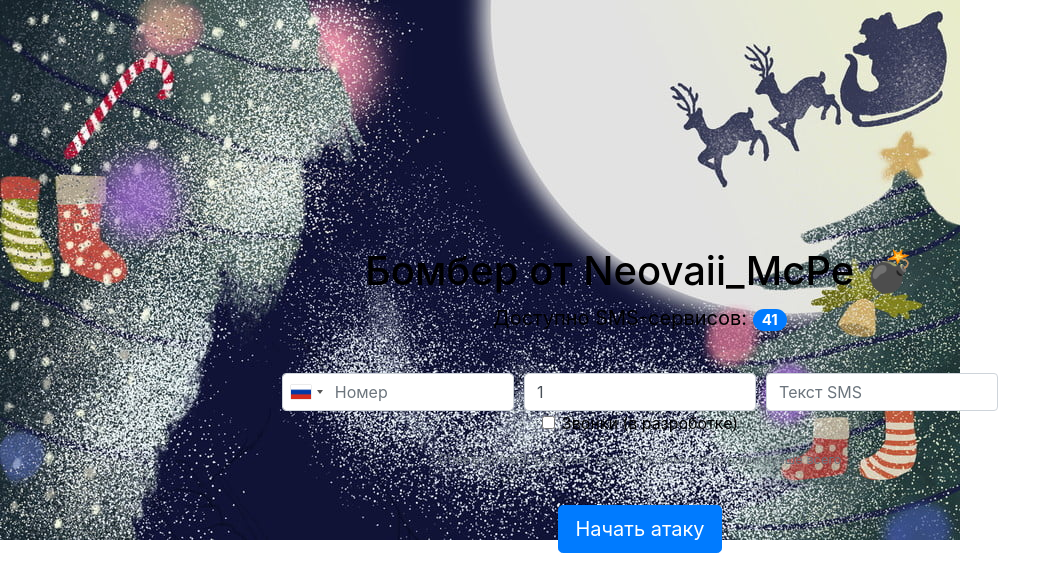
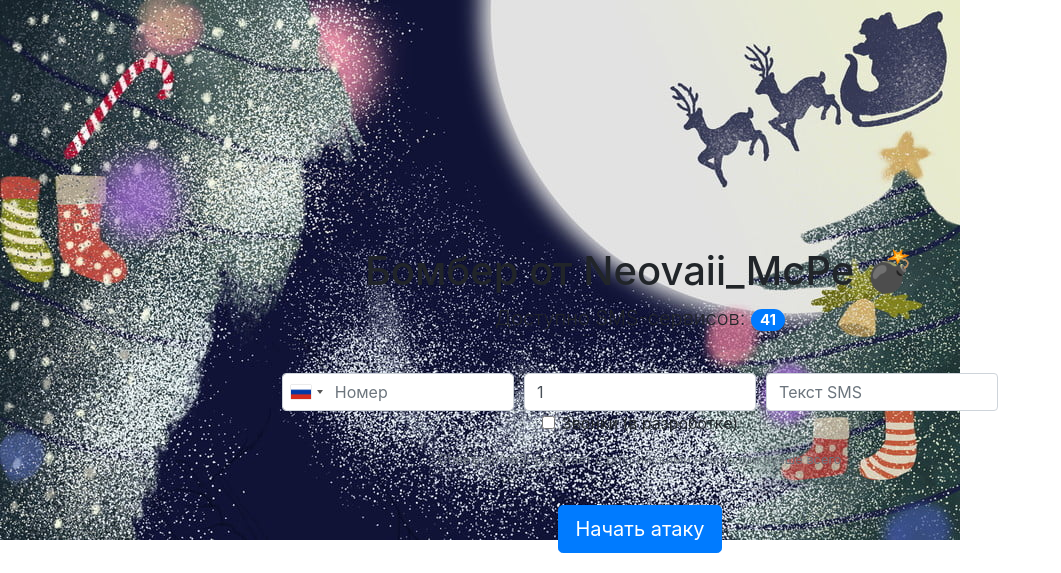
Before and after one commit to Neovaii-McPe/BoMb3r, a Flask app: page / in a window 1280 px wide. Shown: the top 573 px of the page, without its empty margins (0-1061 px from the left). Run offline with Flask 2, Linux system fonts and the light colour scheme; some libraries are stand-ins or nearby versions.

Commit message:
Update index.html

```diff
--- a/templates/index.html
+++ b/templates/index.html
@@ -15,7 +15,7 @@ body{
     <link href="/static/bootstrap.min.css" rel="stylesheet">
     <link href="/static/index.css" rel="stylesheet">
     <link href="/static/intlTelInput.min.css" rel="stylesheet">
-    <font color="#000000"> <title> Бомбер от Neovaii_McPe💣 </font> </title>
+    <title> Бомбер от Neovaii_McPe💣 </title>
 </head
 <body style="background-attachment:fixed" topmargin="0">
 <div id="block-ui">
@@ -23,8 +23,8 @@ body{
 </div>
 <div id="main">
     <h1 class="no-select">Бомбер от Neovaii_McPe 💣</h1>
-   <font color="#000000"> <b> <p class="lead" id="sms">Доступно SMS-сервисов: <span
-            class="badge badge-pill badge-primary no-select">{{sms}} </font> </b> </span></p>
+    <p class="lead" id="sms">Доступно SMS-сервисов: <span
+            class="badge badge-pill badge-primary no-select">{{sms}} </span></p>
     <form action="/sms" id="phone-form" method="post">
         <div class="form-row">
             <div class="col">
```
